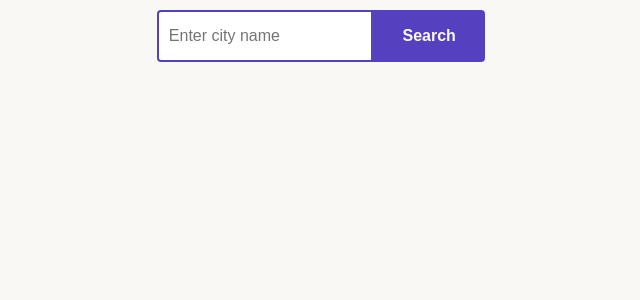
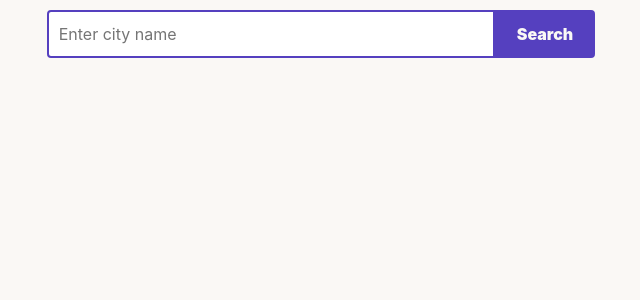
Before and after one commit to madgrv/Weather-App, a React (Create React App) app in the folder new-weather-app/: page / in a window 1280 px wide. Shown: the top 300 px of the page, without its empty margins (319-959 px from the left). Built offline with nearby package versions, Linux system fonts and the light colour scheme.

Commit message:
Added browser reset to CSS and adjusted styling

```diff
--- a/new-weather-app/src/App.css
+++ b/new-weather-app/src/App.css
@@ -1,45 +1,70 @@
-.App {
-	text-align: center;
-}
-
-.App-logo {
-	height: 40vmin;
-	pointer-events: none;
-}
-
-@media (prefers-reduced-motion: no-preference) {
-	.App-logo {
-		animation: App-logo-spin infinite 20s linear;
-	}
-}
-
-.App-header {
-	background-color: #282c34;
-	min-height: 100vh;
-	display: flex;
-	flex-direction: column;
-	align-items: center;
-	justify-content: center;
-	font-size: calc(10px + 2vmin);
-	color: white;
-}
-
-.App-link {
-	color: #61dafb;
-}
-
-@keyframes App-logo-spin {
-	from {
-		transform: rotate(0deg);
-	}
-	to {
-		transform: rotate(360deg);
-	}
-}
-
 /*  */
 
 html {
 	background-color: hsl(45, 29%, 97%);
+
 	/* font-size: 1em; */
 }
+
+/* CSS reset for browser compatibility */
+
+/* 1. Use a more-intuitive box-sizing model. */
+*,
+*::before,
+*::after {
+	box-sizing: border-box;
+}
+
+/* 2. Remove default margin */
+* {
+	margin: 0;
+}
+
+/* 3. Allow percentage-based heights in the application */
+html,
+body {
+	height: 100%;
+}
+
+/* Typographic tweaks! */
+/* 4. Add accessible line-height */
+/* 5. Improve text rendering */
+body {
+	line-height: 1.5;
+	-webkit-font-smoothing: antialiased;
+}
+
+/* 6. Improve media defaults */
+img,
+picture,
+video,
+canvas,
+svg {
+	display: block;
+	max-width: 100%;
+}
+
+/* 7. Remove built-in form typography styles */
+input,
+button,
+textarea,
+select {
+	font: inherit;
+}
+
+/* 8. Avoid text overflows */
+p,
+h1,
+h2,
+h3,
+h4,
+h5,
+h6 {
+	overflow-wrap: break-word;
+}
+
+/* 9. Create a root stacking context */
+#root,
+#__next {
+	isolation: isolate;
+}
--- a/new-weather-app/src/components/SearchInput.js
+++ b/new-weather-app/src/components/SearchInput.js
@@ -30,7 +30,7 @@ const Input = styled.input`
 	font-size: 1em;
 	height: 3em;
 	width: 70%;
-	max-width: 20em;
+	min-width: 28em;
 	padding: 0 10px;
 	border: 2px solid hsl(250, 50%, 50%);
 	border-radius: 4px 0px 0px 4px;
@@ -38,7 +38,7 @@ const Input = styled.input`
 
 const Button = styled.button`
 	font-size: 1em;
-	height: 3.25em;
+	height: 3em;
 	width: 40%;
 	max-width: 7em;
 	padding: 10px 20px;
--- a/new-weather-app/src/components/WeatherDisplay.js
+++ b/new-weather-app/src/components/WeatherDisplay.js
@@ -32,8 +32,8 @@ const WeatherDisplay = ({ selectedLocation, APIKEY }) => {
 
 	return (
 		<>
-			<h3>Weather for:</h3>
 			<Container>
+				<p>Weather for:</p>
 				<Heading>
 					{selectedLocation.name},{' '}
 					{selectedLocation.state && selectedLocation.state + ', '}
@@ -80,19 +80,19 @@ const WeatherDisplay = ({ selectedLocation, APIKEY }) => {
 const Container = styled.div`
 	background-color: hsl(0, 0%, 100%);
 	padding: 20px;
-	min-width: 450px;
+	min-width: 550px;
 	border-radius: 8px;
 	margin-top: 20px;
 	box-shadow: 0 0px 40px hsl(250, 10%, 90%);
 
 	/* Media query for smaller screens */
-	@media (max-width: 768px) {
+	/* @media (max-width: 768px) {
 		padding: 10px;
-		min-width: 300px; /* Adjust the minimum width for smaller screens */
-	}
+		min-width: 300px;
+	} */
 `;
 
-const Heading = styled.h1`
+const Heading = styled.h2`
 	color: #333;
 `;
 
```
